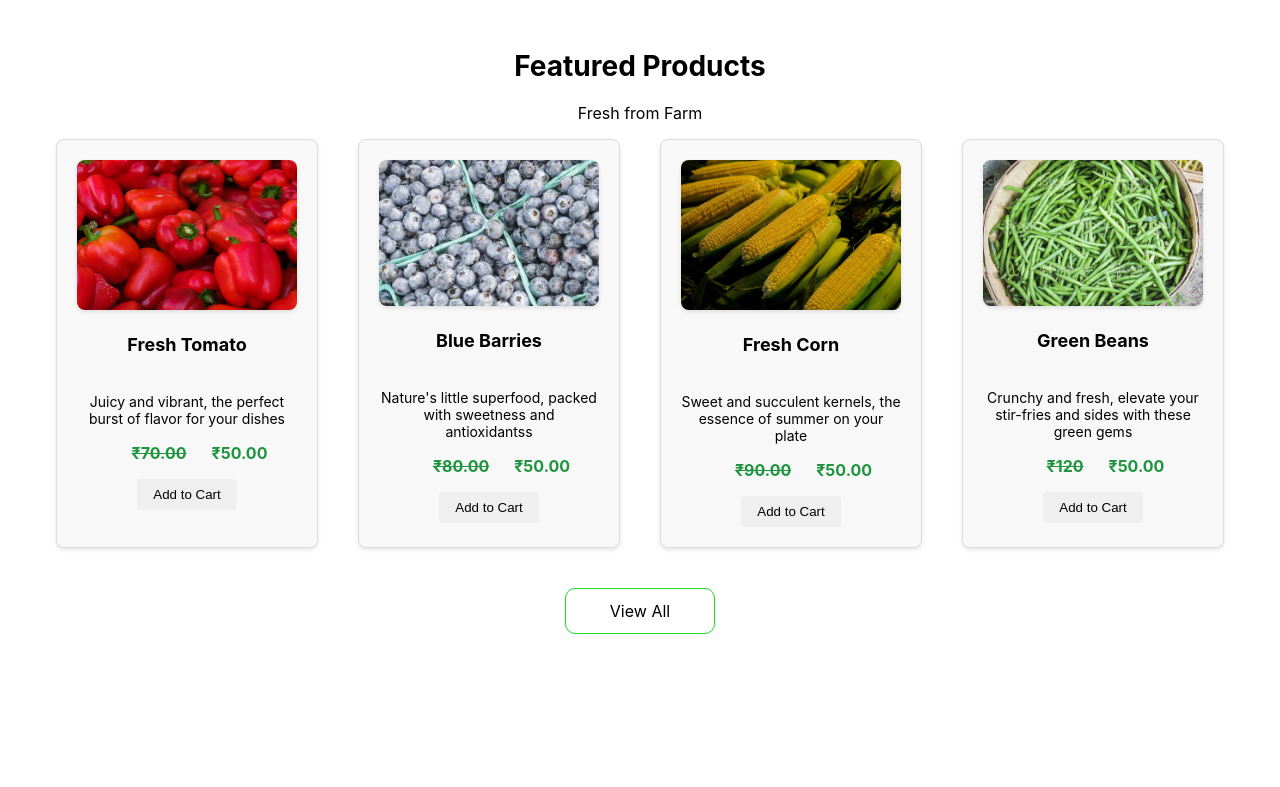
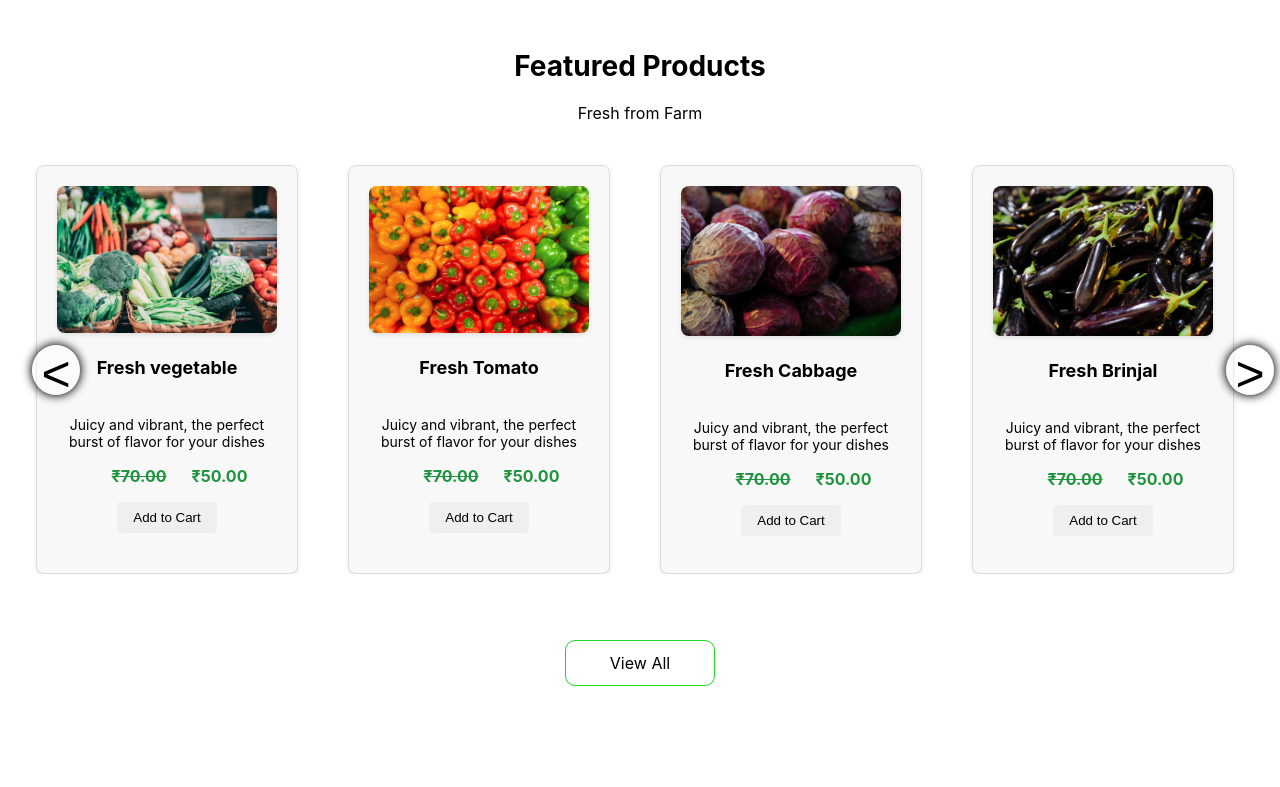
Before and after one commit to BotRavat/sabziwala, a React (Create React App) app in the folder client/: page / in a window 1280 px wide. Shown: the part 596-1383 px from the top of the page. Built offline with nearby package versions, Linux system fonts and the light colour scheme.

Commit message:
cardslider

```diff
--- a/client/src/components/featured/Featured.jsx
+++ b/client/src/components/featured/Featured.jsx
@@ -1,16 +1,104 @@
 import React from "react";
 import  ReactDOM  from "react";
 import "./featured.css";
+
+
+
 export default function Featured()
 {
+
+  let box = document.querySelector('.product-container');
+
+  const btnpressprev = () => {
+      let width = box.clientWidth;
+      box.scrollLeft = box.scrollLeft - width;
+      console.log(width)
+  }
+
+  const btnpressnext = () => {
+      let width = box.clientWidth;
+      box.scrollLeft = box.scrollLeft + width;
+      console.log(width)
+  }
+
+
     return(
         <>
      <section className="featured-products" id="products">
     <h2 className="featured-title">Featured Products</h2>
+    <p className="product-list-heading">Fresh from Farm</p>
+    <div className="featured-product-list">
 
-    <p className="product-list-heading">Fresh from Farm</p>
 
-    <div className="featured-product-list">
+
+    <div className="productcard">
+            <button className="pre-btn" onClick={btnpressprev}><p>&lt;</p></button>
+            <button className="next-btn" onClick={btnpressnext}><p>&gt;</p></button>
+            <div className="product-container">
+
+
+      <div className="product-item">
+        <img src="assets/images/imgv1.jpg" alt="Product Name"/>
+        <h3 className="product-name">Fresh vegetable</h3>
+        <p className="product-description">Juicy and vibrant, the perfect burst of flavor for your dishes</p>
+       <div>
+          <p className="product-price"><span className="product-card-detail-mrp"><s>₹70.00</s></span>₹50.00</p>
+          <button className="btn-add-to-cart">Add to Cart</button>
+        </div>
+      </div>
+
+      <div className="product-item">
+        <img src="assets/images/imgv2.jpg" alt="Product Name"/>
+        <h3 className="product-name">Fresh Tomato</h3>
+        <p className="product-description">Juicy and vibrant, the perfect burst of flavor for your dishes</p>
+       <div>
+          <p className="product-price"><span className="product-card-detail-mrp"><s>₹70.00</s></span>₹50.00</p>
+          <button className="btn-add-to-cart">Add to Cart</button>
+        </div>
+      </div>
+
+
+
+      <div className="product-item">
+        <img src="assets/images/img21.jpg" alt="Product Name"/>
+        <h3 className="product-name">Fresh Cabbage</h3>
+        <p className="product-description">Juicy and vibrant, the perfect burst of flavor for your dishes</p>
+       <div>
+          <p className="product-price"><span className="product-card-detail-mrp"><s>₹70.00</s></span>₹50.00</p>
+          <button className="btn-add-to-cart">Add to Cart</button>
+        </div>
+      </div>
+
+      <div className="product-item">
+        <img src="assets/images/imgv16.jpg" alt="Product Name"/>
+        <h3 className="product-name">Fresh Brinjal</h3>
+        <p className="product-description">Juicy and vibrant, the perfect burst of flavor for your dishes</p>
+       <div>
+          <p className="product-price"><span className="product-card-detail-mrp"><s>₹70.00</s></span>₹50.00</p>
+          <button className="btn-add-to-cart">Add to Cart</button>
+        </div>
+      </div>
+
+      <div className="product-item">
+        <img src="assets/images/imgv17.jpg" alt="Product Name"/>
+        <h3 className="product-name">Fresh Broocoli</h3>
+        <p className="product-description">Juicy and vibrant, the perfect burst of flavor for your dishes</p>
+       <div>
+          <p className="product-price"><span className="product-card-detail-mrp"><s>₹70.00</s></span>₹50.00</p>
+          <button className="btn-add-to-cart">Add to Cart</button>
+        </div>
+      </div>
+
+
+      <div className="product-item">
+        <img src="assets/images/imgv19.jpg" alt="Product Name"/>
+        <h3 className="product-name">Fresh Brinjal</h3>
+        <p className="product-description">Juicy and vibrant, the perfect burst of flavor for your dishes</p>
+       <div>
+          <p className="product-price"><span className="product-card-detail-mrp"><s>₹70.00</s></span>₹50.00</p>
+          <button className="btn-add-to-cart">Add to Cart</button>
+        </div>
+      </div>
 
       <div className="product-item">
         <img src="assets/images/imgv10.jpg" alt="Product Name"/>
@@ -31,6 +119,7 @@ export default function Featured()
           <button className="btn-add-to-cart">Add to Cart</button>
         </div>
       </div>
+
       <div className="product-item">
         <img src="assets/images/imgv20.jpg" alt="Product Name"/>
         <h3 className="product-name">Fresh Corn</h3>
@@ -52,6 +141,14 @@ export default function Featured()
       </div>
     </div>
 
+
+
+
+    </div>
+    </div>
+
+
+
     <a href="" className="btn-view-all">View All</a>
   </section>
         </>
--- a/client/src/components/featured/featured.css
+++ b/client/src/components/featured/featured.css
@@ -69,3 +69,52 @@
     cursor: pointer;
     transition: background-color 0.3s ease;
   }
+
+
+
+
+  .productcard {
+    position: relative;
+    overflow: hidden;
+    padding: 26px;
+}
+
+.product-container {
+    padding: 0 10px;
+    display: flex;
+    overflow-x: hidden;
+    scroll-behavior: smooth;
+    gap: 50px;
+
+}
+
+.pre-btn,
+.next-btn {
+    border: none;
+    width: 60px;
+    height: 100%;
+    position: absolute;
+    top: 0;
+    display: flex;
+    justify-content: center;
+    align-items: center;
+    background-color: rgba(0, 0, 0, 0);
+
+}
+
+.next-btn {
+    right: 0;
+}
+
+.next-btn p,
+.pre-btn p {
+    font-size: 50px;
+    background-color: rgba(255, 255, 255, 0.436);
+    box-shadow: 0px 0px 10px 1px black;
+    border-radius: 50%;
+    color: rgb(0, 0, 0);
+    width: 50px;
+    height: 50px;
+    cursor: pointer;
+
+}
```
Also changed, not shown: client/src/components/featured/Mycard.jsx (added, +10 -0 lines).
